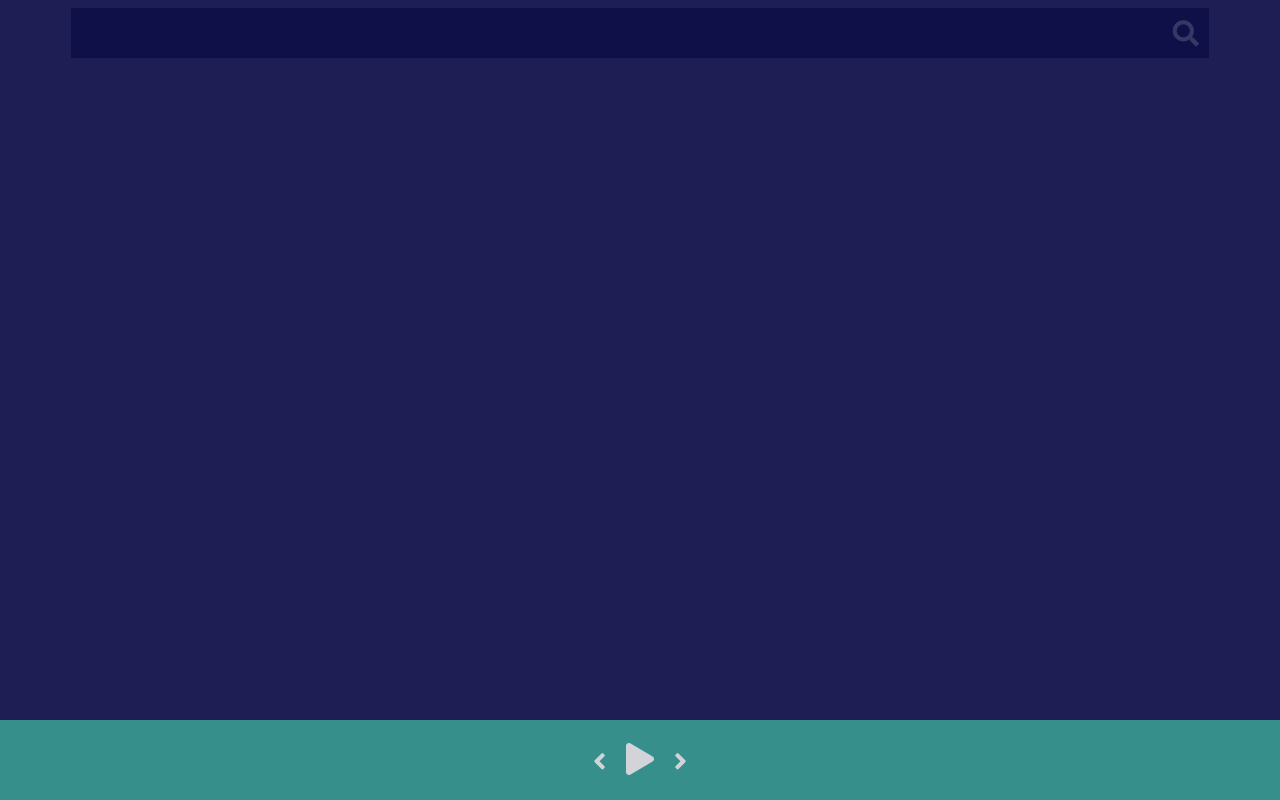
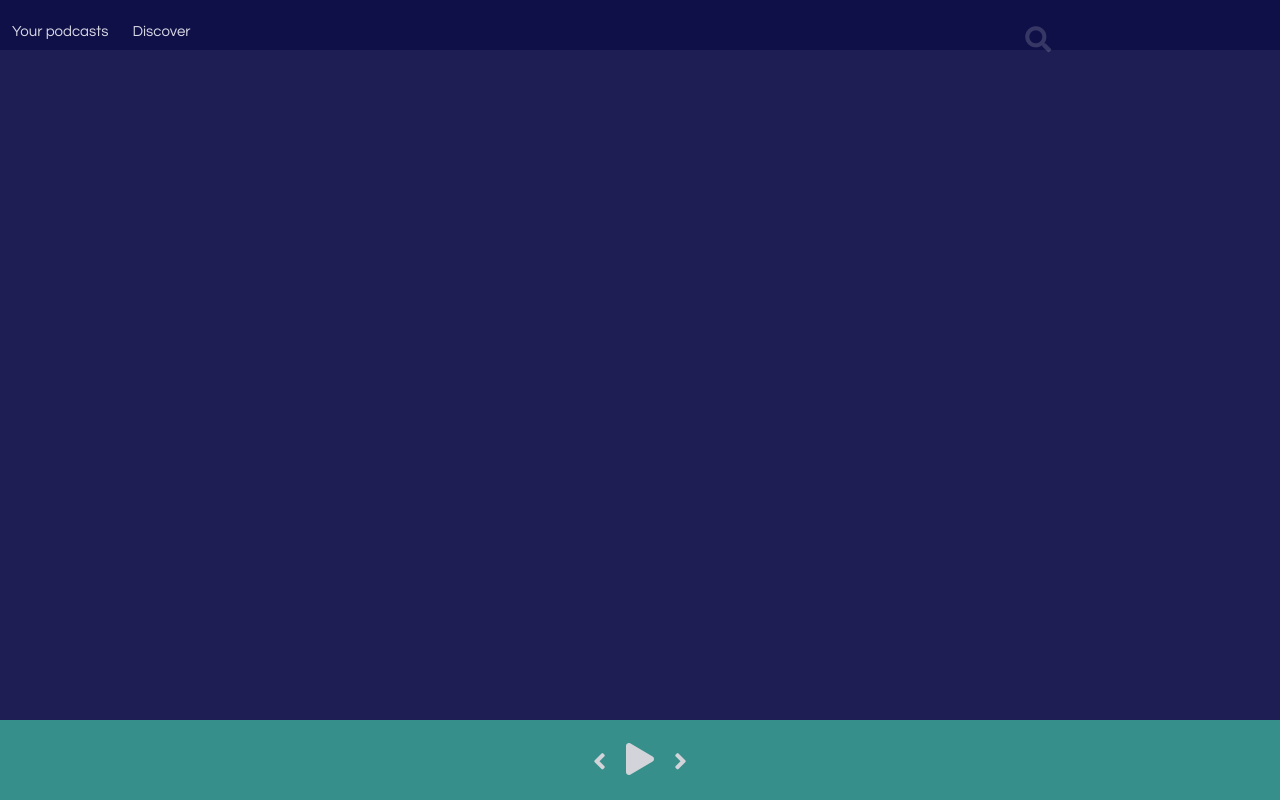
Before and after one commit to andre1828/BlindFlow, a React app: page / in a window 1280 px wide. Built offline with nearby package versions, Linux system fonts and the light colour scheme.

Commit message:
move search from DiscoverMosaic to Menu

```diff
--- a/public/index.html
+++ b/public/index.html
@@ -23,7 +23,7 @@
       work correctly both with client-side routing and a non-root public URL.
       Learn how to configure a non-root public URL by running `npm run build`.
     -->
-    <title>React App</title>
+    <title>Blind Flow</title>
   </head>
   <body>
     <noscript>You need to enable JavaScript to run this app.</noscript>
--- a/src/components/DiscoverMosaic/DiscoverMosaic.css
+++ b/src/components/DiscoverMosaic/DiscoverMosaic.css
@@ -1,28 +1,3 @@
-.search-bar {
-  width: 90%;
-  height: 50px;
-  display: flex;
-  justify-content: space-between;
-  background-color: #101049;
-  /* border-radius: 9px; */
-  margin-left: auto;
-  margin-right: auto;
-}
-
-.search-bar input {
-  width: 80%;
-  margin-left: 26px;
-  font-size: 24px;
-  background-color: #101049;
-  border: 0;
-}
-
-.search-bar #searchIcon {
-    opacity: .2;
-    margin-top: 12px;
-    margin-right: 10px;
-}
-
 .mosaic {
   display: flex;
   flex-direction: row;
--- a/src/components/DiscoverMosaic/DiscoverMosaic.js
+++ b/src/components/DiscoverMosaic/DiscoverMosaic.js
@@ -50,14 +50,14 @@ export default class DiscoverMosaic extends React.Component {
   render() {
     return (
       <>
-        <div className="search-bar">
+        {/* <div className="search-bar">
           <input type="text" onChange={this.handleInputChange} />
           <i
             id="searchIcon"
             className="fa fa-search"
             onClick={this.handleSearchClick}
           />
-        </div>
+        </div> */}
         <div className="mosaic">
           {this.state.podcasts.map((p, index) => (
             <div className="thumbnail" key={index}>
--- /dev/null
+++ b/src/components/Menu/Menu.css
@@ -0,0 +1,54 @@
+.menu {
+  text-align: center;
+  font-size: 15px;
+  color: #d9d9e6;
+  background-color: #101049;
+  top: 0;
+  left: 0;
+  position: fixed;
+  width: 100%;
+  height: 8%;
+  max-height: 50px;
+  margin-bottom: 5px;
+  display: flex;
+  flex-direction: row;
+  justify-content: start;
+}
+
+.menu p {
+  /* width: 80%; */
+  padding: 9px 12px;
+}
+
+.menu p:hover {
+  background-color: #282866;
+  cursor: pointer;
+  border-radius: 4px;
+}
+
+.menu .search-bar {
+  width: 50%;
+  height: 70%;
+  display: flex;
+  justify-content: space-between;
+  background-color: #101049;
+  border-radius: 9px;
+  margin-left: auto;
+  margin-right: auto;
+  margin-top: 14px;
+}
+
+.menu .search-bar input {
+  width: 80%;
+  height: 50%;
+  margin-left: 26px;
+  font-size: 24px;
+  background-color: #101049;
+  border: 0;
+}
+
+.menu .search-bar #searchIcon {
+  opacity: 0.2;
+  margin-top: 12px;
+  margin-right: 10px;
+}
--- /dev/null
+++ b/src/components/Menu/Menu.js
@@ -0,0 +1,20 @@
+import React from "react"
+import "./Menu.css"
+export default class Menu extends React.Component {
+  render() {
+    return (
+      <div className="menu">
+        <p>Your podcasts</p>
+        <p>Discover</p>
+        <div className="search-bar">
+          <input type="text" onChange={this.handleInputChange} />
+          <i
+            id="searchIcon"
+            className="fa fa-search"
+            onClick={this.handleSearchClick}
+          />
+        </div>
+      </div>
+    )
+  }
+}
--- a/src/index.js
+++ b/src/index.js
@@ -1,6 +1,7 @@
 import React from "react"
 import ReactDOM from "react-dom"
 import "./index.css"
+import Menu from "./components/Menu/Menu"
 import DiscoverMosaic from "./components/DiscoverMosaic/DiscoverMosaic"
 import PlayerControls from "./components/PlayerControls/PlayerControls"
 
@@ -9,7 +10,7 @@ class Home extends React.Component {
   render() {
     return (
       <>
-        {/* <Menu /> */}
+        <Menu />
         <DiscoverMosaic />
         <PlayerControls />
       </>
```
Also changed, not shown: src/menu.css (deleted, +0 -26 lines).
